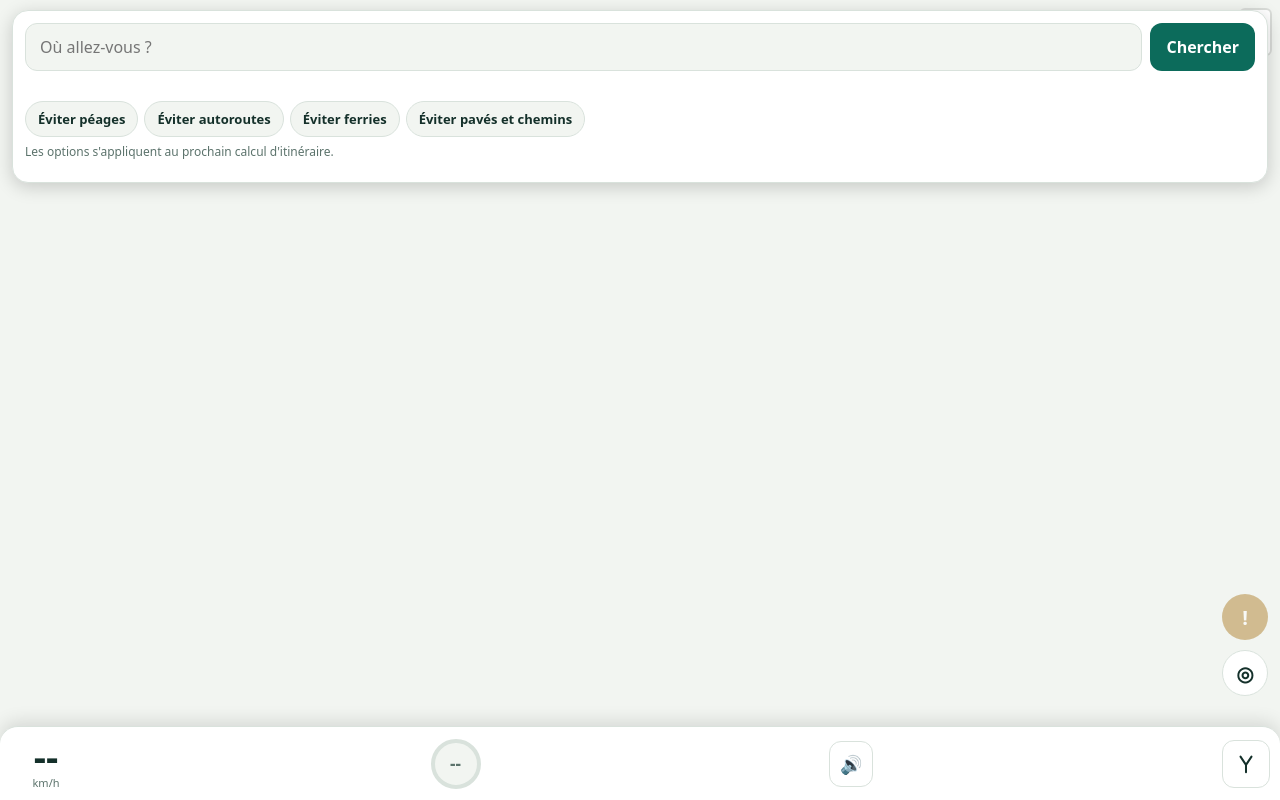
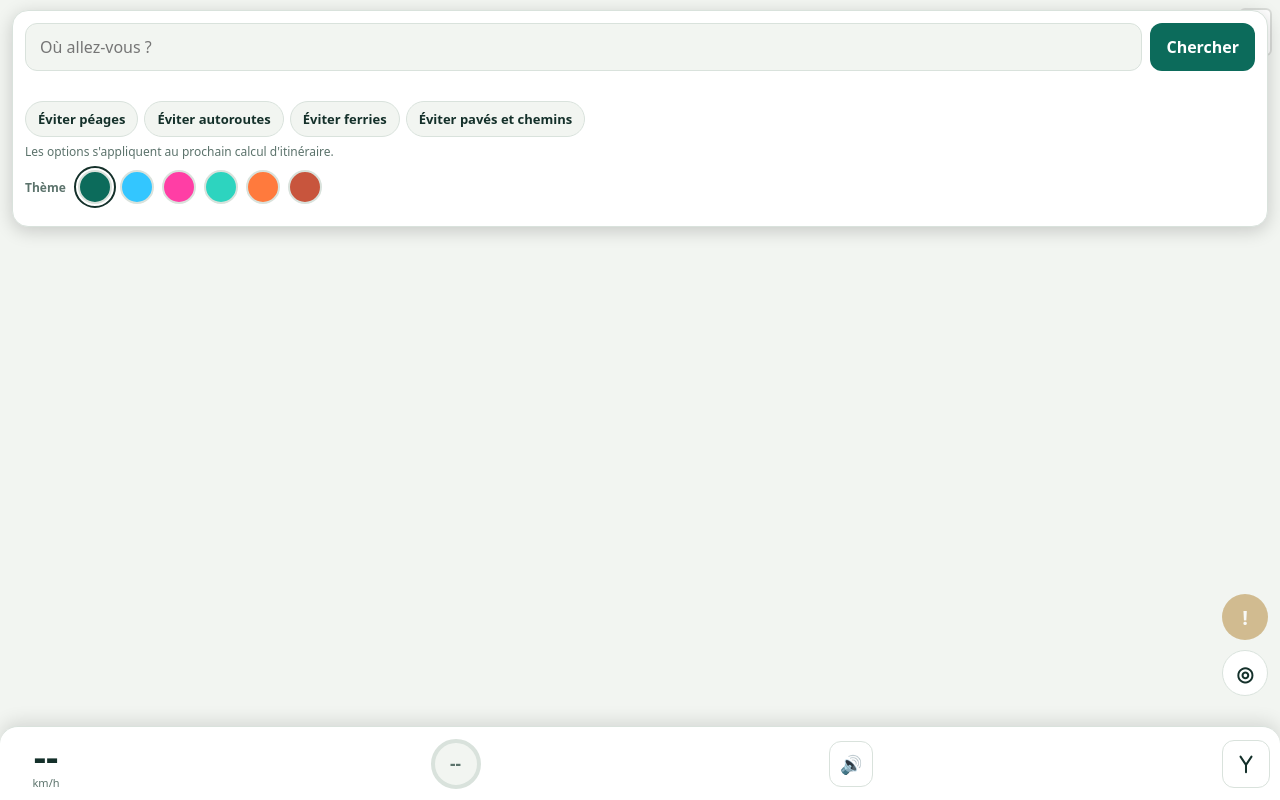
Before and after one commit to imadmechri-ux/gos-radars, a plain HTML site: page index.html in a window 1280 px wide. Drawn offline with nearby package versions, Linux system fonts and the light colour scheme; no server answers.

Commit message:
Thèmes de couleurs : Nuit, Néon, Océan, Coucher de soleil, Sable
Sélecteur de six pastilles dans la recherche, mémorisé sur l'appareil.
La couleur du tracé suit le thème.

Co-Authored-By: Claude Haiku 5.5 <noreply@anthropic.com>
Claude-Session: https://claude.ai/code/session_017aEe1sKKoMD5KXviCopjc4

```diff
--- a/index.html
+++ b/index.html
@@ -24,6 +24,12 @@
     color-scheme:dark;
   }
 }
+/* Thèmes choisis par l'utilisateur (attribut data-theme sur <html>) */
+:root[data-theme="night"]{--bg:#0F1720;--surface:#1A2633;--ink:#E6F1FF;--muted:#8AA0B5;--line:#2A3B4D;--accent:#33C6FF;--accent-ink:#04121C;--accent-soft:#16384A;--gold:#FFC23C;--danger:#FF5C5C;color-scheme:dark}
+:root[data-theme="neon"]{--bg:#0B0B12;--surface:#16161F;--ink:#F2F2F7;--muted:#9A9AAE;--line:#2A2A38;--accent:#FF3EA5;--accent-ink:#120010;--accent-soft:#3A0F2B;--gold:#C6FF00;--danger:#FF6B6B;color-scheme:dark}
+:root[data-theme="ocean"]{--bg:#0A1F3A;--surface:#12305A;--ink:#E8F6FF;--muted:#8FB3D9;--line:#1F4775;--accent:#2DD4BF;--accent-ink:#04201C;--accent-soft:#174A6A;--gold:#FACC15;--danger:#FB7185;color-scheme:dark}
+:root[data-theme="sunset"]{--bg:#1E1028;--surface:#2A1738;--ink:#FFF1E6;--muted:#C4A3B8;--line:#41254D;--accent:#FF7A3D;--accent-ink:#220A02;--accent-soft:#4A2418;--gold:#FFD166;--danger:#FF4D8D;color-scheme:dark}
+:root[data-theme="sand"]{--bg:#FBF4E8;--surface:#FFFFFF;--ink:#3B2A1A;--muted:#8A7360;--line:#EADBC6;--accent:#C8553D;--accent-ink:#FFFFFF;--accent-soft:#F6E1D9;--gold:#D98E04;--danger:#B42318;color-scheme:light}
 *{box-sizing:border-box}
 html,body{margin:0;height:100%;background:var(--bg);color:var(--ink);font-family:system-ui,-apple-system,"Segoe UI",sans-serif;overflow:hidden;-webkit-tap-highlight-color:transparent}
 #map{position:fixed;inset:0}
@@ -64,6 +70,10 @@ button:disabled{opacity:.5}
 .dests{display:flex;flex-direction:column;gap:6px}
 .dests button{background:var(--bg);color:var(--ink);border:1px solid var(--line);text-align:left;font-weight:500;font-size:14px}
 .favbtn{width:100%}
+.themes{display:flex;gap:8px;align-items:center;flex-wrap:wrap}
+.themes .lbl{font-size:12px;color:var(--muted);font-weight:700;margin-right:4px}
+.swatch{width:34px;height:34px;min-height:34px;min-width:34px;padding:0;border-radius:50%;border:2px solid var(--line);background:var(--c)}
+.swatch[aria-pressed="true"]{outline:2px solid var(--ink);outline-offset:2px}
 .places{display:flex;flex-direction:column;gap:6px}
 .places h4{margin:6px 0 0;font-size:12px;color:var(--muted);font-weight:700;text-transform:uppercase;letter-spacing:.04em}
 .place{display:flex;align-items:center;gap:6px;padding:4px 6px 4px 10px;border:1px solid var(--line);border-radius:12px;background:var(--bg)}
@@ -140,6 +150,7 @@ button:disabled{opacity:.5}
       <div class="hint">Les options s'appliquent au prochain calcul d'itinéraire.</div>
     </div>
 
+    <div class="themes" id="themes" aria-label="Thème de couleurs"><span class="lbl">Thème</span></div>
     <div class="results" id="results"></div>
     <button id="goBtn" class="hidden" type="button">Démarrer la navigation</button>
   </section>
@@ -341,6 +352,7 @@ button:disabled{opacity:.5}
       },
     });
     updateReportLayer();
+    applyRouteColor();
   });
 
   // ---------- Recherche d'adresse ----------
@@ -1045,6 +1057,49 @@ button:disabled{opacity:.5}
     });
   });
 
+  // ---------- Thèmes de couleurs ----------
+  const THEMES = [
+    { id: "auto",   name: "Auto",             swatch: "#0C6B5B", route: "#0C6B5B" },
+    { id: "night",  name: "Nuit (cyan)",      swatch: "#33C6FF", route: "#33C6FF" },
+    { id: "neon",   name: "Néon",             swatch: "#FF3EA5", route: "#FF3EA5" },
+    { id: "ocean",  name: "Océan",            swatch: "#2DD4BF", route: "#2DD4BF" },
+    { id: "sunset", name: "Coucher de soleil", swatch: "#FF7A3D", route: "#FF7A3D" },
+    { id: "sand",   name: "Sable",            swatch: "#C8553D", route: "#C8553D" },
+  ];
+  let currentTheme = "auto";
+  try { currentTheme = localStorage.getItem("gr-theme") || "auto"; } catch (e) { /* ignoré */ }
+
+  function routeColor() {
+    return (THEMES.find((t) => t.id === currentTheme) || THEMES[0]).route;
+  }
+  function applyRouteColor() {
+    if (map.getLayer("routes")) map.setPaintProperty("routes", "line-color", ["case", ["get", "sel"], routeColor(), "#8A9A95"]);
+  }
+  function setTheme(id) {
+    currentTheme = id;
+    if (id === "auto") document.documentElement.removeAttribute("data-theme");
+    else document.documentElement.setAttribute("data-theme", id);
+    try { localStorage.setItem("gr-theme", id); } catch (e) { /* ignoré */ }
+    applyRouteColor();
+    document.querySelectorAll(".swatch").forEach((b) => b.setAttribute("aria-pressed", String(b.dataset.id === id)));
+  }
+  function renderThemes() {
+    const box = $("themes");
+    THEMES.forEach((t) => {
+      const b = document.createElement("button");
+      b.type = "button";
+      b.className = "swatch";
+      b.dataset.id = t.id;
+      b.style.setProperty("--c", t.swatch);
+      b.title = t.name;
+      b.setAttribute("aria-label", `Thème ${t.name}`);
+      b.addEventListener("click", () => setTheme(t.id));
+      box.appendChild(b);
+    });
+    setTheme(currentTheme);
+  }
+  renderThemes();
+
   // ---------- Boutons ----------
   $("favDest").addEventListener("click", () => { if (state.dest) toggleFavorite(state.dest); });
   loadPlaces();
```
